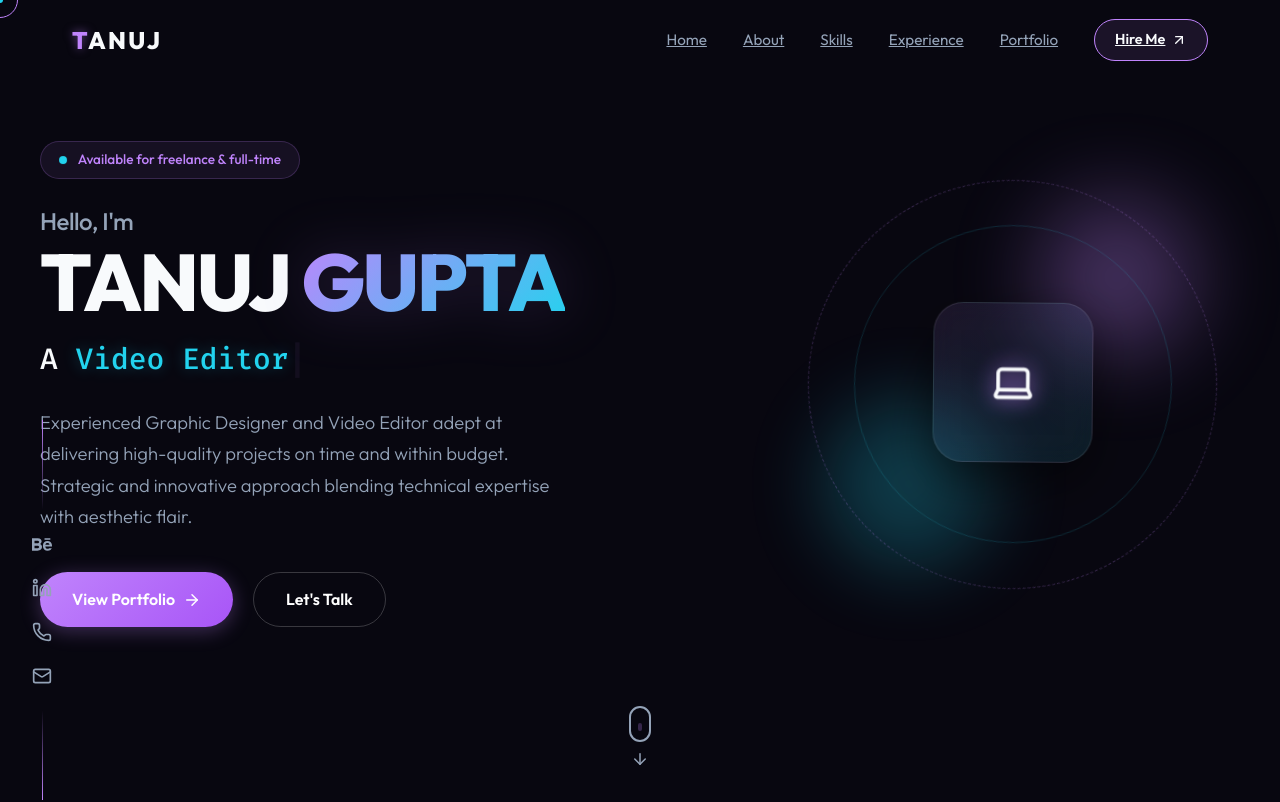
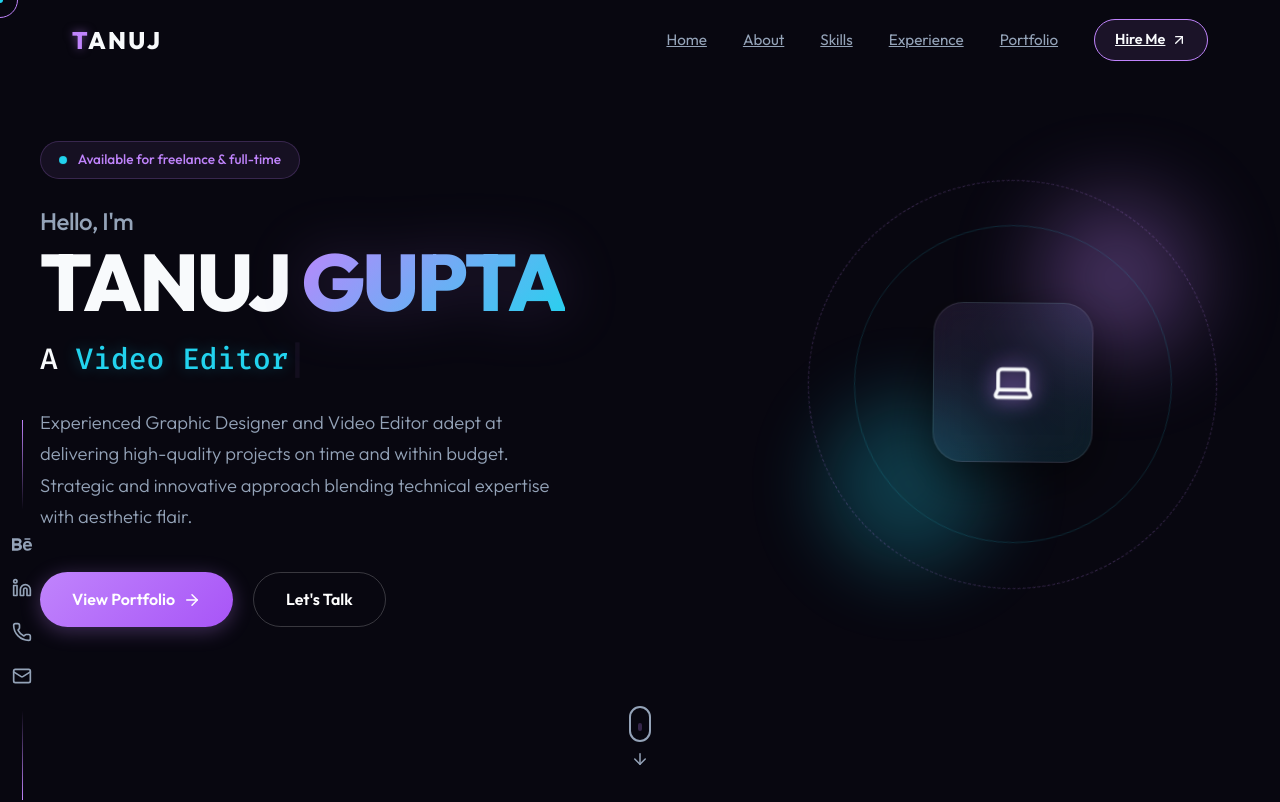
Before and after one commit to priyanshuverma2003/tanujguptaportfolio, a Next.js app: page / in a window 1280 px wide. Shown: the top 802 px of the page. Built offline with nearby package versions, Linux system fonts and the light colour scheme.

Commit message:
Fix social sidebar overlapping with introduction text

```diff
--- a/src/components/SocialBar.css
+++ b/src/components/SocialBar.css
@@ -1,6 +1,6 @@
 .social-sidebar {
   position: fixed;
-  left: 2rem;
+  left: 0.75rem;
   bottom: 0;
   display: flex;
   flex-direction: column;
```
